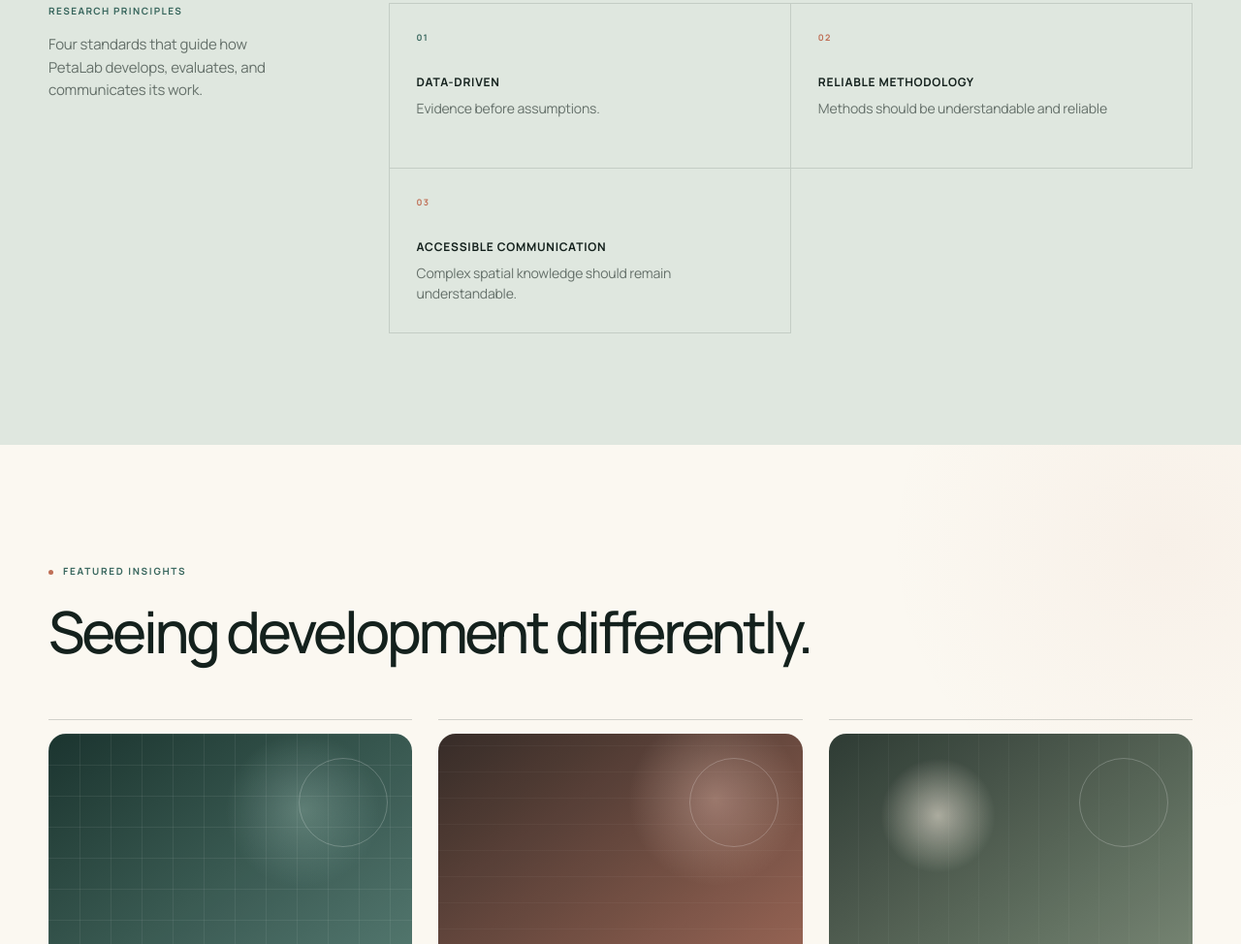
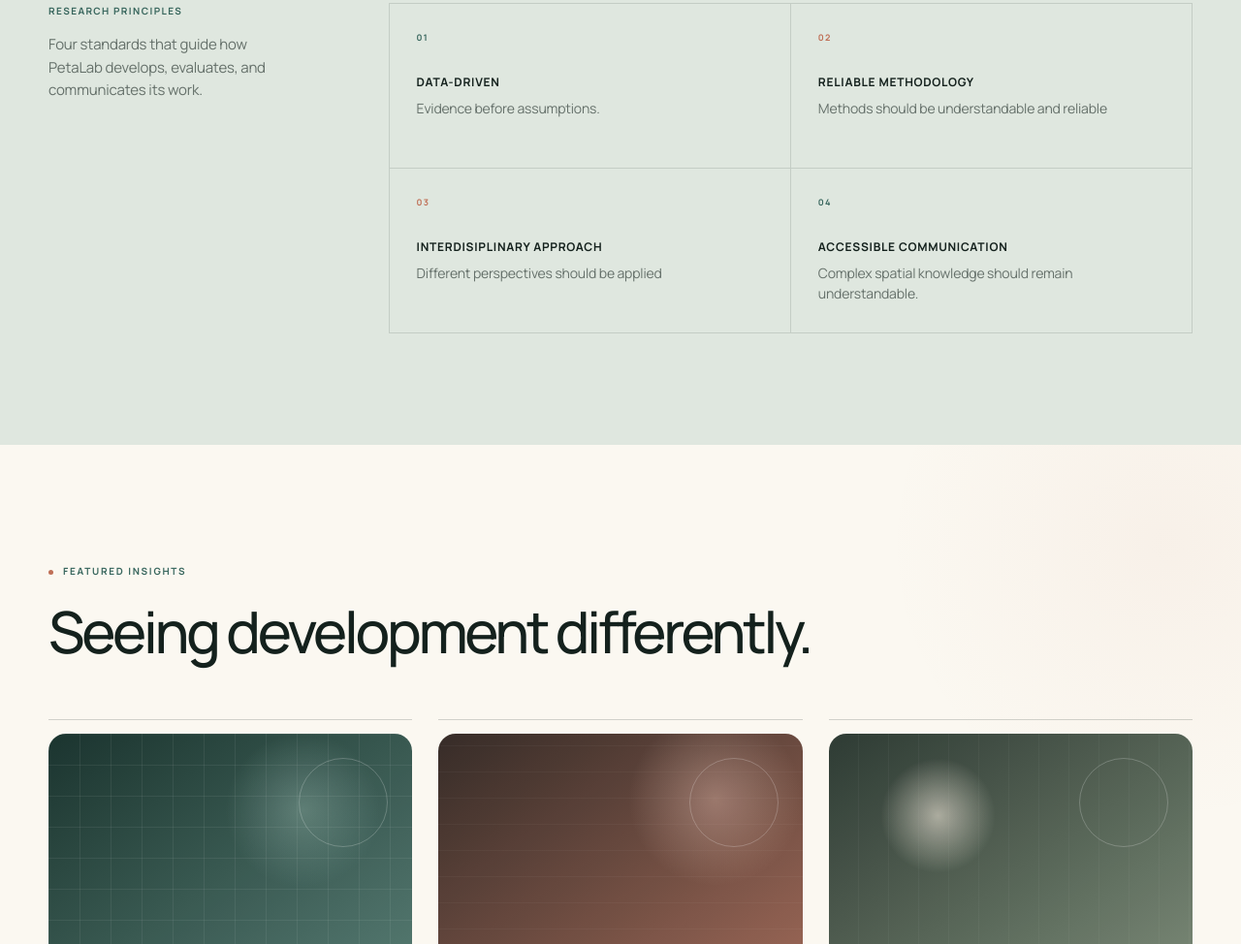
Before and after one commit to petalaborg/petalab-web, a plain HTML site: page index.html in a window 1280 px wide. Shown: the part 3606-4580 px from the top of the page at 97% size. Drawn offline with Linux system fonts and the light colour scheme.

Commit message:
Update index.html

```diff
--- a/index.html
+++ b/index.html
@@ -3255,11 +3255,26 @@
 
             </div>
 
-
-            <div class="principle reveal reveal-delay-3">
+            <div class="principle reveal reveal-delay-1">
 
               <div class="principle-number">
                 03
+              </div>
+
+              <strong>
+                Interdisiplinary Approach
+              </strong>
+
+              <p>
+                Different perspectives should be applied
+              </p>
+
+            </div>
+
+            <div class="principle reveal reveal-delay-3">
+
+              <div class="principle-number">
+                04
               </div>
 
               <strong>
```
